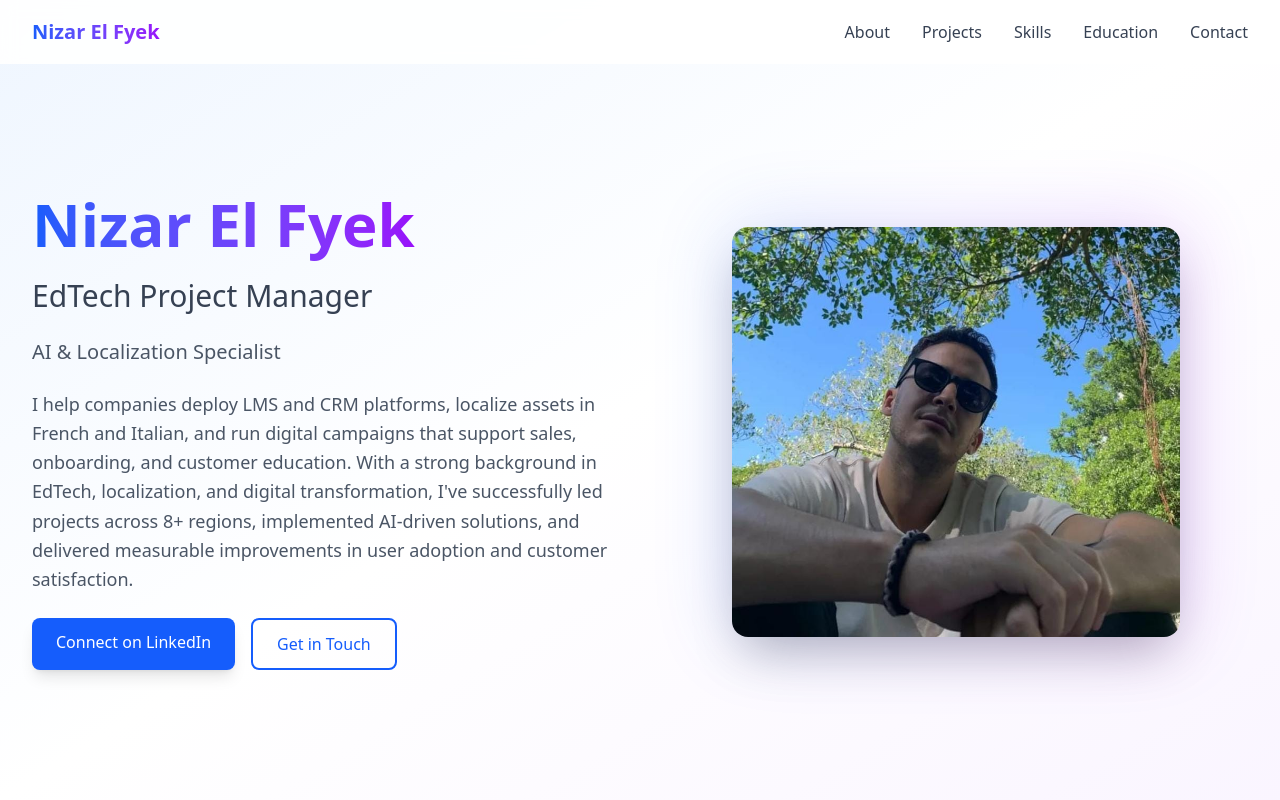
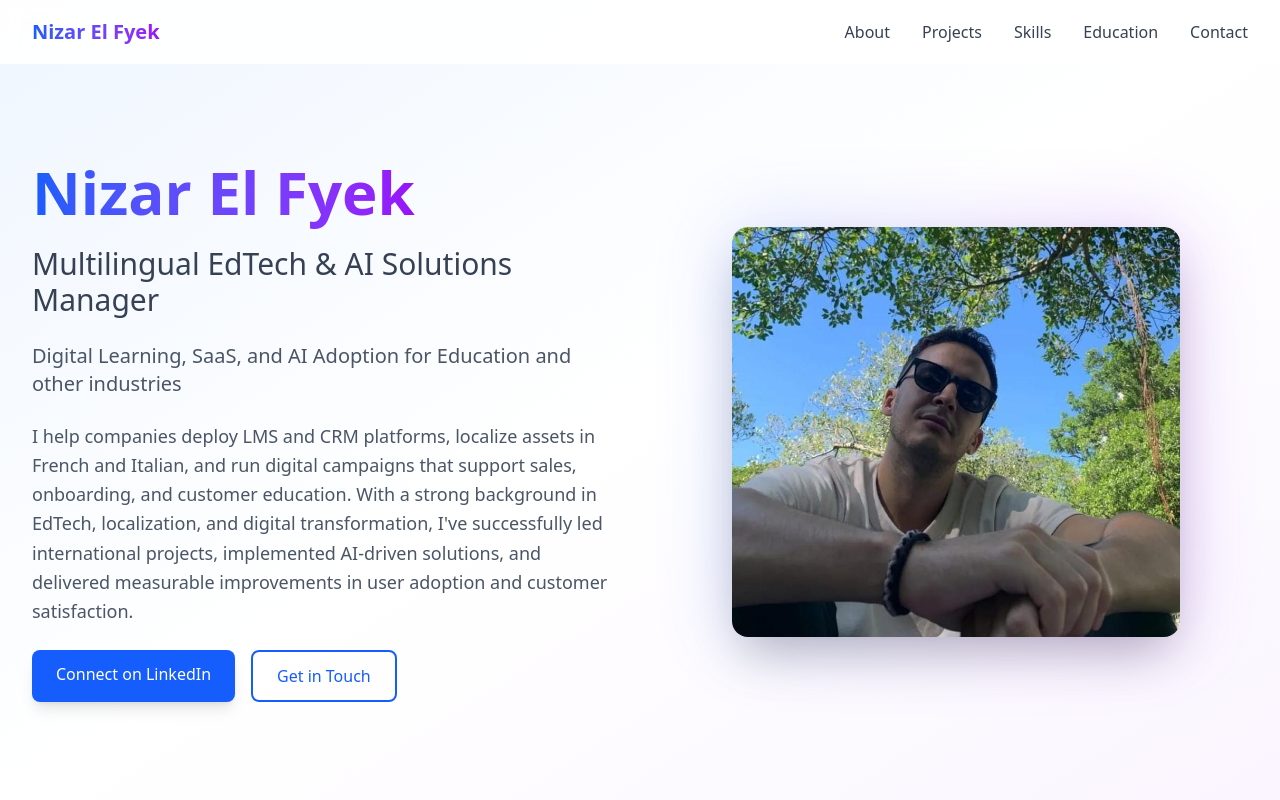
Before and after one commit to nizar-efk95/nizar-portfolio, a React (Vite) app: page / in a window 1280 px wide. Shown: the top 800 px of the page. Built offline with nearby package versions, Linux system fonts and the light colour scheme.

Commit message:
Update App.jsx

```diff
--- a/src/App.jsx
+++ b/src/App.jsx
@@ -133,7 +133,7 @@ function App() {
     },
     {
       degree: "BTEC HND – IT Systems & Network Administration",
-      school: "Nice, France",
+      school: "Lycée Beau Site",
       period: "2015 - 2017",
       location: "Nice, France"
     }
@@ -200,15 +200,15 @@ function App() {
                 <span className="text-gradient">Nizar El Fyek</span>
               </h1>
               <h2 className="text-xl sm:text-2xl md:text-3xl text-gray-700 font-medium">
-                EdTech Project Manager
+                Multilingual EdTech & AI Solutions Manager
               </h2>
               <p className="text-lg sm:text-xl text-gray-600">
-                AI & Localization Specialist
+                Digital Learning, SaaS, and AI Adoption for Education and other industries
               </p>
               <p className="text-base sm:text-lg text-gray-600 leading-relaxed">
                 I help companies deploy LMS and CRM platforms, localize assets in French and Italian, and run digital
                 campaigns that support sales, onboarding, and customer education. With a strong background in EdTech,
-                localization, and digital transformation, I've successfully led projects across 8+ regions,
+                localization, and digital transformation, I've successfully led international projects,
                 implemented AI-driven solutions, and delivered measurable improvements in user adoption and customer satisfaction.
               </p>
               <div className="flex flex-col sm:flex-row flex-wrap gap-3 sm:gap-4 justify-center md:justify-start">
@@ -489,7 +489,7 @@ function App() {
       {/* Footer */}
       <footer className="py-6 sm:py-8 bg-gray-900 text-white text-center">
         <p className="text-sm sm:text-base text-gray-400 px-4">
-          © 2024 Nizar El Fyek. All rights reserved.
+          © 2025 Nizar El Fyek. All rights reserved.
         </p>
       </footer>
     </div>
```
